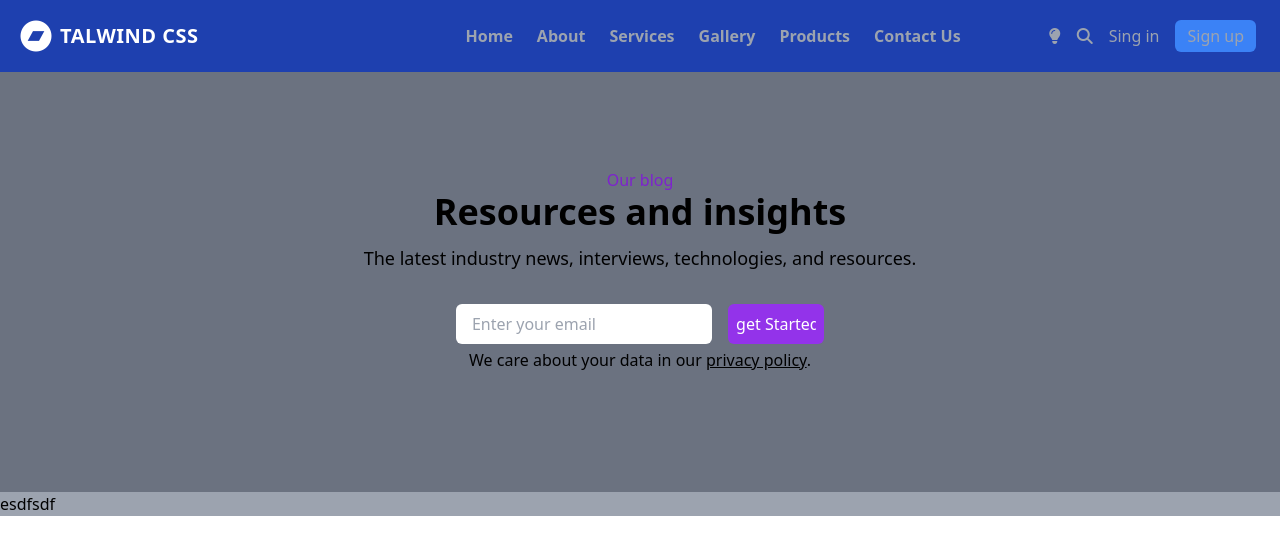
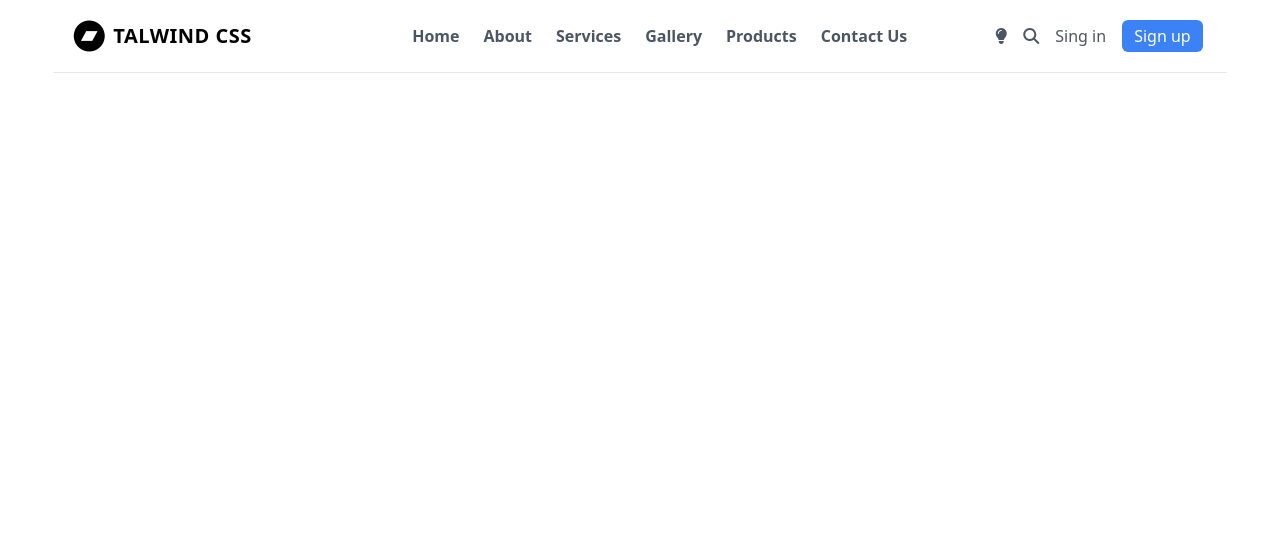
Before and after one commit to hussainHakimi/nav-res-tailwind, a website: page index.html in a window 1280 px wide. Drawn offline with nearby package versions, Linux system fonts and the light colour scheme; files that its build step writes are made by us from their sources.

Commit message:
navbar done.

```diff
--- a/index.html
+++ b/index.html
@@ -18,55 +18,55 @@
 
   <body>
     <!-- Navigation -->
-    <nav class="flex flex-wrap items-center p-3 bg-blue-800">
+    <nav class="flex flex-wrap items-center w-11/12 p-3 mx-auto border-b">
       <a href="#" class="flex items-center p-2 mr-4">
-        <i class="w-8 h-8 mr-2 text-white fill-current fa-brands fa-bandcamp fa-2x"></i>
-        <span class="text-xl font-bold tracking-wide text-white uppercase" >Talwind CSS</span>
+        <i class="w-8 h-8 mr-2 text-black fill-current fa-brands fa-bandcamp fa-2x"></i>
+        <span class="text-xl font-bold tracking-wide text-black uppercase" >Talwind CSS</span>
       </a>
-      <div class="items-center justify-center px-3 ml-auto space-x-3 font-bold text-gray-400 lg:hidden">
+      <div class="items-center justify-center px-3 ml-auto space-x-3 font-bold text-gray-600 lg:hidden">
         <button> Sing in</button>
-        <button class="px-3 py-1 bg-blue-500 rounded-md">Sign up</button>
+        <button class="px-3 py-1 text-white bg-blue-500 rounded-md">Sign up</button>
       </div>
-      <button class="inline-flex p-3 text-white rounded outline-none hover:bg-gray-900 lg:hidden hover:text-white nav-toggler" data-target="#navigation" >
+      <button class="inline-flex p-3 text-black rounded outline-none hover:bg-gray-900 lg:hidden hover:text-white nav-toggler" data-target="#navigation" >
         <i class="fa-solid fa-bars"></i>
       </button>
-      <div class="hidden w-full lg:flex lg:flex-grow lg:w-auto" id="navigation">
+      <div class="hidden w-full text-gray-600 lg:flex lg:flex-grow lg:w-auto" id="navigation">
         <div class="flex flex-col items-start w-full font-bold lg:flex-row lg:ml-auto lg:w-auto lg:items-center lg:h-auto">
           <a href="#"
-            class="items-center justify-center w-full px-3 py-2 text-gray-400 rounded lg:inline-flex lg:w-auto hover:bg-gray-900 hover:text-white">
+            class="items-center justify-center w-full px-3 py-2 rounded lg:inline-flex lg:w-auto hover:bg-gray-800 hover:text-white">
             <span>Home</span>
           </a>
           <a href="#"
-            class="items-center justify-center w-full px-3 py-2 text-gray-400 rounded lg:inline-flex lg:w-auto hover:bg-gray-900 hover:text-white">
+            class="items-center justify-center w-full px-3 py-2 rounded lg:inline-flex lg:w-auto hover:bg-gray-900 hover:text-white">
             <span>About</span>
           </a>
           <a href="#"
-            class="items-center justify-center w-full px-3 py-2 text-gray-400 rounded lg:inline-flex lg:w-auto hover:bg-gray-900 hover:text-white">
+            class="items-center justify-center w-full px-3 py-2 rounded lg:inline-flex lg:w-auto hover:bg-gray-900 hover:text-white">
             <span>Services</span>
           </a>
           <a href="#"
-            class="items-center justify-center w-full px-3 py-2 text-gray-400 rounded lg:inline-flex lg:w-auto hover:bg-gray-900 hover:text-white">
+            class="items-center justify-center w-full px-3 py-2 rounded lg:inline-flex lg:w-auto hover:bg-gray-900 hover:text-white">
             <span>Gallery</span>
           </a>
           <a href="#"
-            class="items-center justify-center w-full px-3 py-2 text-gray-400 rounded lg:inline-flex lg:w-auto hover:bg-gray-900 hover:text-white">
+            class="items-center justify-center w-full px-3 py-2 rounded lg:inline-flex lg:w-auto hover:bg-gray-900 hover:text-white">
             <span>Products</span>
           </a>
           <a href="#"
-            class="items-center justify-center w-full px-3 py-2 text-gray-400 rounded lg:inline-flex lg:w-auto hover:bg-gray-900 hover:text-white">
+            class="items-center justify-center w-full px-3 py-2 rounded lg:inline-flex lg:w-auto hover:bg-gray-900 hover:text-white">
             <span>Contact Us</span>
           </a>
         </div>
       </div>
-      <div class="items-center justify-center hidden px-3 ml-16 space-x-4 text-gray-400 lg:flex">
+      <div class="items-center justify-center hidden px-3 ml-16 space-x-4 text-gray-600 lg:flex">
         <i class="fa-solid fa-lightbulb"></i>
         <i class="fa-solid fa-magnifying-glass"></i>
         <button> Sing in</button>
-        <button class="px-3 py-1 bg-blue-500 rounded-md">Sign up</button>
+        <button class="px-3 py-1 text-white bg-blue-500 rounded-md">Sign up</button>
       </div>
     </nav>
     <!-- Main Conetent -->
-    <div class="w-full text-center bg-gray-500" style="height:420px">
+    <!-- <div class="w-full text-center " style="height:420px">
       <span class="block pt-24 text-purple-700">Our blog</span>
       <h1 class="font-bold sm:text-2xl md:text-3xl lg:text-4xl">Resources and insights</h1>
       <p class="my-5 text-xs sm:text-lg sm:my-3">The latest industry news, interviews, technologies, and resources.</p>
@@ -76,10 +76,12 @@
       </form>
       <p class="my-1">We care about your data in our <a href="#" class="underline">privacy policy</a>.</p>
     </div>
-    <div id="images-section" class="w-full bg-gray-400">
-      esdfsdf
+    <div id="images-section" class="bg-gray-400 ">
+      <div class="w-11/12 mx-auto bg-blue-900">
+        lsdkflsdfk
+      </div>
     </div>
-
+     -->
 
 
     <script
```
